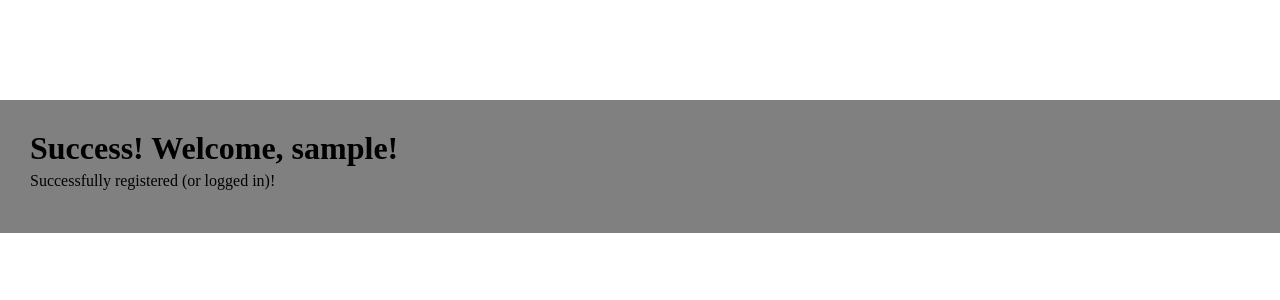
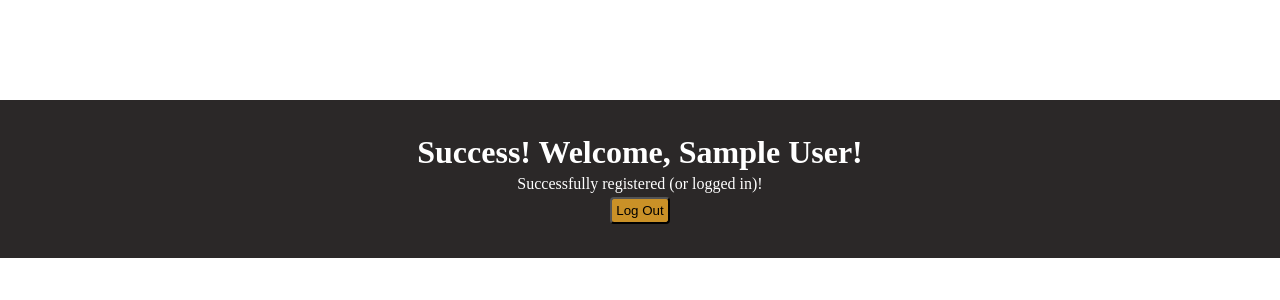
Before and after one commit to IronWhiskey/aws_project1, a Django app: template apps/login_registration/templates/login_registration/success.html in a window 1280 px wide. Shown: the top 300 px of the page. Run offline with Django 3.2, Linux system fonts and the light colour scheme; the template is opened without the code that fills it: values that come from a table or form of the project are taken from there, others are empty; the visitor is signed in with stand-in values (Sample User, id 1); parts of the project's set-up code (start-up, migrations or seed data) failed here and were passed over.

Commit message:
added logout functionality

```diff
--- a/apps/login_registration/static/login_registration/css/style2.css
+++ b/apps/login_registration/static/login_registration/css/style2.css
@@ -5,38 +5,33 @@
 
 #wrapper{
     /* width: 600px; */
-    background-color: grey;
+    background-color:rgb(43, 40, 40);
     margin: auto auto;
     margin-top: 100px;
     padding: 30px;
 }
 
-
-#wrapper h2{
-    text-decoration: underline;
-    padding-bottom: 5px;
-}
-
 #wrapper *{
-    /* margin-left: 40px; */
     margin: 0px auto;
     display: block;
-    margin-bottom: 8px;
+    text-align: center;
+    margin: 4px;
 }
 
 #row1 *{
-    margin: 0px auto;
-    padding-bottom: 5px;
+    color: white;
 }
 
-#confirm{
+#wrapper form input{
     display: block;
     padding: 4px;
-    margin: 0px 0px;
+    margin: 0px auto;
+    background-color: rgb(202, 145, 39);
     border-right-style: solid outset;
     border-right-width: 2px;
     border-right-color: black;
     border-bottom-style: solid outset;
     border-bottom-width: 2px;
     border-bottom-color: black;
+    border-radius: 4px;
 }
--- a/apps/login_registration/templates/login_registration/success.html
+++ b/apps/login_registration/templates/login_registration/success.html
@@ -11,12 +11,15 @@
     <body>
         <div id='wrapper'>
 
-            <!-- <h1>Success! Welcome, {{session.user.first_name}} {{session.user.last_name}}!</h1> -->
             <div id='row1'>
-                    <h1>Success! Welcome, {{user}}!</h1>
+                    <h1>Success! Welcome, {{user.first_name}} {{user.last_name}}!</h1>
                     <p>Successfully registered (or logged in)!</p>
             </div>
 
+            <form action="/login_registration/logout" method="post">
+                {% csrf_token %}
+                <input type='submit' name='password' value='Log Out'>
+            </form>
 
         </div>
 
--- a/apps/login_registration/urls.py
+++ b/apps/login_registration/urls.py
@@ -7,4 +7,6 @@ urlpatterns = [
     url(r'^register$',  views.register),       # route to register user data
     url(r'^login$', views.login),              # route to login user
     url(r'^success/(?P<id>\d+)$', views.renderSuccess),    # route to render success.html page
+    url(r'^logout$', views.logout),         # route to logout a user && del any sessions
+    url(r'^goodbye$', views.renderGoodbye), # route to render the logout/goodby page before redirecting to index.html
 ]
```
Also changed, not shown: apps/login_registration/templates/login_registration/goodbye.html (added, +21 -0 lines), apps/login_registration/views.py (+18 -14 lines), db.sqlite3.
